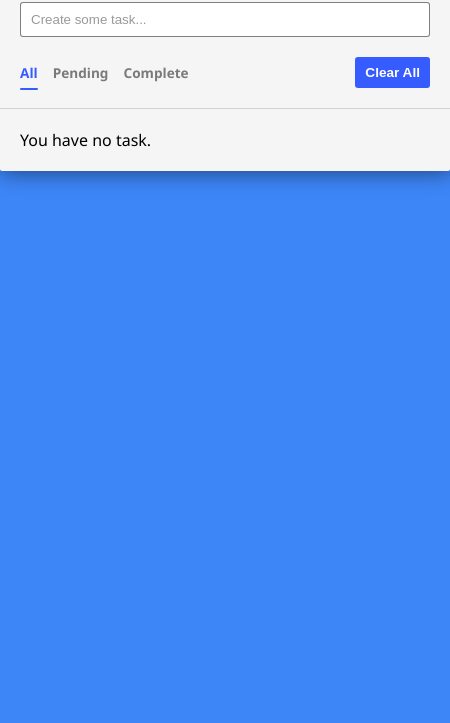
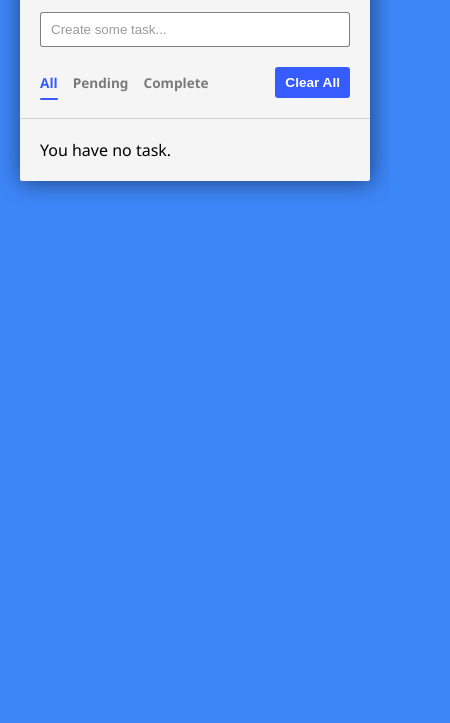
Before and after one commit to caloyv/Todo-App, a plain HTML site: page index.html in a window 390 px wide. Shown: the part 121-844 px from the top of the page, 450 px wide, since content can reach past the window. Drawn offline with Linux system fonts and the light colour scheme.

Commit message:
refactor code and fix mobile responsiveness

```diff
--- a/index.html
+++ b/index.html
@@ -7,6 +7,7 @@
 </head>
 <body>
     <main class="container">
+        <div class="wrapper">
             <h1>Todo App</h1>
             <div class="new-task-container">
                 <input type="text" class="new-task" placeholder="Create some task...">
@@ -30,11 +31,9 @@
                     <button class="clear-all">Clear All</button>
                 </div>
             </div>
-
             <!-- LIST -->
-
             <div class="task-list-container">
-
+            </div>
         </div>
     </main>
 
--- a/styles.css
+++ b/styles.css
@@ -11,6 +11,8 @@
 body {
     background-color: #3d86f8;
     font-family: 'Segoe UI', sans-serif;
+    display: flex;
+    justify-content: center;
 }
 
 /* SHARED UTILITIES */
@@ -37,6 +39,22 @@ body {
 
 
 /* =============== */
+.container {
+    /* margin: auto; */
+    margin: 0 20px;
+    margin-top: 50px;
+
+    width: 100%;
+    max-width: 450px;
+
+    /* max-height: 680px; */
+}
+
+.wrapper {
+    background-color: #f5f5f5;
+    border-radius: 2px;
+    box-shadow: 1px 1px 22px 1px rgba(0,0,0,0.48);
+}
 
 h1 {
     /* text-align: center; */
@@ -47,15 +65,7 @@ h1 {
     padding-top: 10px;
 }
 
-.container {
-    margin: auto;
-    margin-top: 50px;
-    background-color: #f5f5f5;
-    width: 450px;
-    border-radius: 2px;
-    box-shadow: 1px 1px 22px 1px rgba(0,0,0,0.48);
 
-}
 
 /* NAVBAR */
 
```
Lines whose indentation alone changed are shown as unchanged.
